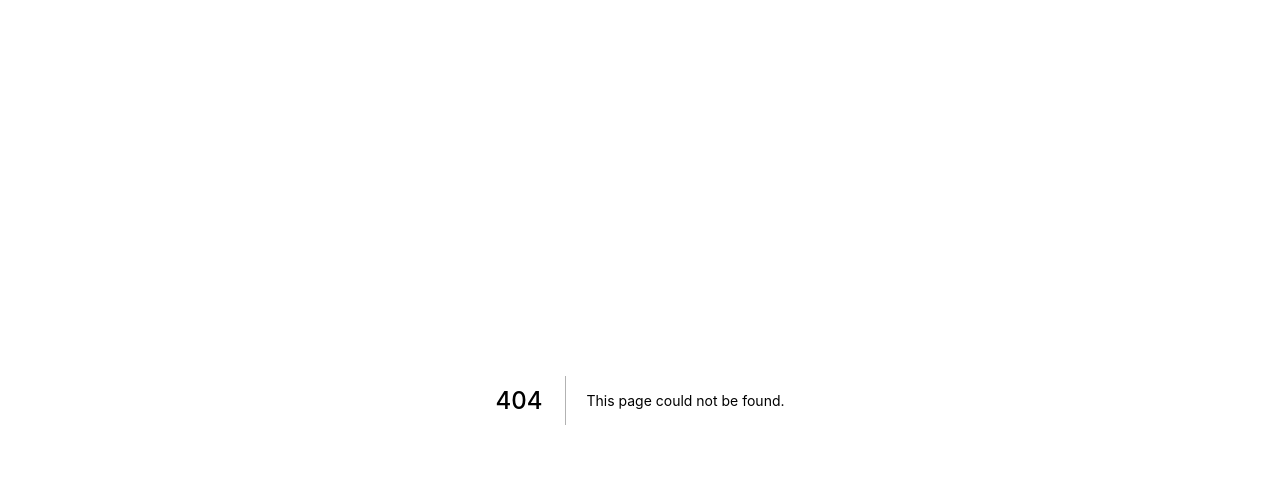
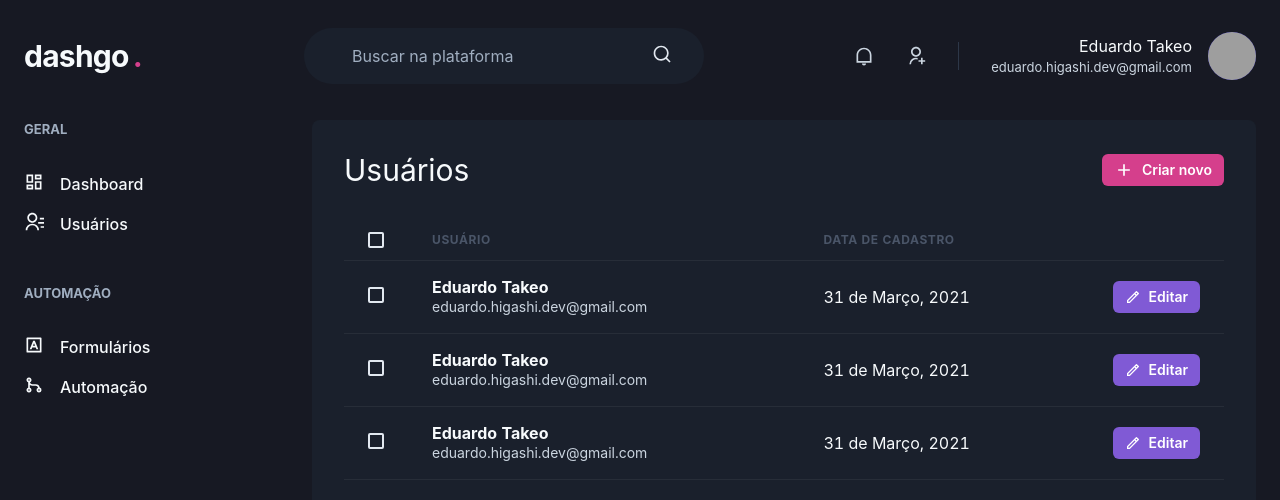
Before and after one commit to eduardo-takeo/dashgo, a Next.js app: page /users in a window 1280 px wide. Before the commit this address had no page. Shown: the top 500 px of the page. Built offline with nearby package versions, Linux system fonts and the light colour scheme; grey boxes are pictures that could not be loaded.

Commit message:
Create Users page

```diff
--- /dev/null
+++ b/src/pages/users/index.tsx
@@ -0,0 +1,129 @@
+import { Button } from "@chakra-ui/button";
+import { Checkbox } from "@chakra-ui/checkbox";
+import Icon from "@chakra-ui/icon";
+import { Box, Flex, Heading, Text } from "@chakra-ui/layout";
+import { Table, Tbody, Td, Th, Thead, Tr } from "@chakra-ui/table";
+import React from "react";
+import { RiAddLine, RiPencilLine } from "react-icons/ri";
+import Header from "../../components/Header";
+import { Sidebar } from "../../components/Sidebar";
+
+export default function UserList() {
+  return (
+    <Box>
+      <Header />
+
+      <Flex w="100%" my="6" maxWidth={1480} mx="auto" px="6">
+        <Sidebar />
+
+        <Box flex="1" borderRadius={8} bg="gray.800" p="8">
+          <Flex mb="8" justify="space-between" align="center">
+            <Heading size="lg" fontWeight="normal">
+              Usuários
+            </Heading>
+
+            <Button
+              as="a"
+              size="sm"
+              fontSize="sm"
+              colorScheme="pink"
+              leftIcon={<Icon as={RiAddLine} fontSize="20" />}
+            >
+              Criar novo
+            </Button>
+          </Flex>
+
+          <Table colorScheme="whiteAlpha">
+            <Thead>
+              <Tr>
+                <Th px="6" color="gray.300" width="8">
+                  <Checkbox colorScheme="pink" />
+                </Th>
+                <Th>Usuário</Th>
+                <Th>Data de cadastro</Th>
+                <Th width="8"></Th>
+              </Tr>
+            </Thead>
+            <Tbody>
+              <Tr>
+                <Td px="6">
+                  <Checkbox colorScheme="pink" />
+                </Td>
+                <Td>
+                  <Box>
+                    <Text fontWeight="bold">Eduardo Takeo</Text>
+                    <Text fontSize="sm" color="gray.300">
+                      eduardo.higashi.dev@gmail.com
+                    </Text>
+                  </Box>
+                </Td>
+                <Td>31 de Março, 2021</Td>
+                <Td>
+                  <Button
+                    as="a"
+                    size="sm"
+                    fontSize="sm"
+                    colorScheme="purple"
+                    leftIcon={<Icon as={RiPencilLine} fontSize="16" />}
+                  >
+                    Editar
+                  </Button>
+                </Td>
+              </Tr>
+              <Tr>
+                <Td px="6">
+                  <Checkbox colorScheme="pink" />
+                </Td>
+                <Td>
+                  <Box>
+                    <Text fontWeight="bold">Eduardo Takeo</Text>
+                    <Text fontSize="sm" color="gray.300">
+                      eduardo.higashi.dev@gmail.com
+                    </Text>
+                  </Box>
+                </Td>
+                <Td>31 de Março, 2021</Td>
+                <Td>
+                  <Button
+                    as="a"
+                    size="sm"
+                    fontSize="sm"
+                    colorScheme="purple"
+                    leftIcon={<Icon as={RiPencilLine} fontSize="16" />}
+                  >
+                    Editar
+                  </Button>
+                </Td>
+              </Tr>
+              <Tr>
+                <Td px="6">
+                  <Checkbox colorScheme="pink" />
+                </Td>
+                <Td>
+                  <Box>
+                    <Text fontWeight="bold">Eduardo Takeo</Text>
+                    <Text fontSize="sm" color="gray.300">
+                      eduardo.higashi.dev@gmail.com
+                    </Text>
+                  </Box>
+                </Td>
+                <Td>31 de Março, 2021</Td>
+                <Td>
+                  <Button
+                    as="a"
+                    size="sm"
+                    fontSize="sm"
+                    colorScheme="purple"
+                    leftIcon={<Icon as={RiPencilLine} fontSize="16" />}
+                  >
+                    Editar
+                  </Button>
+                </Td>
+              </Tr>
+            </Tbody>
+          </Table>
+        </Box>
+      </Flex>
+    </Box>
+  );
+}
```
